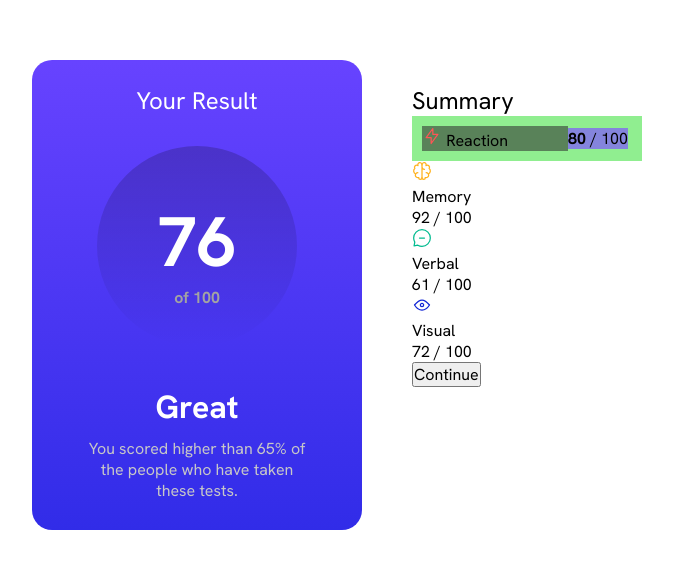
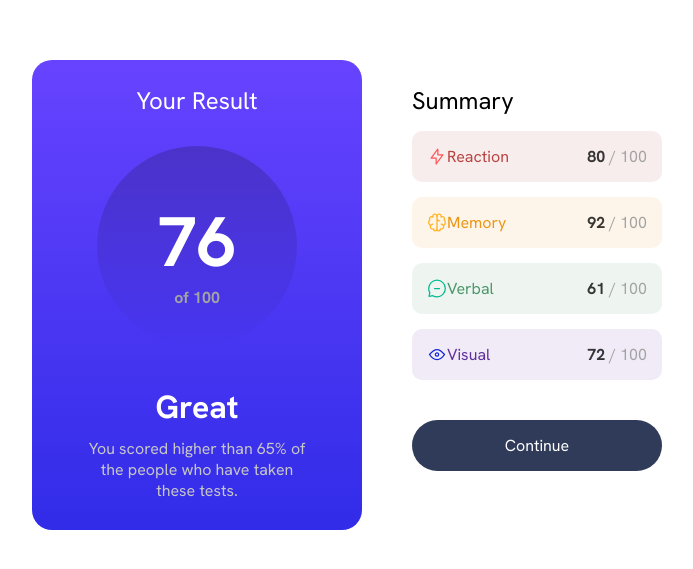
Before and after one commit to joaoglibras/desafios, a plain HTML site: page results-summary/index.html in a window 1280 px wide. Shown: the part 105-674 px from the top of the page, without its empty margins (278-971 px from the left). Drawn offline with Linux system fonts and the light colour scheme.

Commit message:
general improvement in summary-content

```diff
--- a/results-summary/index.html
+++ b/results-summary/index.html
@@ -29,45 +29,45 @@
 
       <h2 class="section-title">Summary</h2>
 
-      <div class="box01">
+      <div class="box01 box">
 
-        <div class="box01-title">
+        <div class="box01-title box-title">
           <img src="assets/images/icon-reaction.svg" alt="">
           <h3>Reaction</h3>
         </div>
-        <p class="box01-score">
+        <p class="box01-score box-score">
           <span>80</span> / 100
         </p>
 
       </div>
 
 
-      <div class="summary-item">
+      <div class="box02 box">
 
-        <div class="summary-flex">
+        <div class="box02-title box-title">
           <img src="assets/images/icon-memory.svg" alt="">
-          <h3 class="summary-item-title">Memory</h3>
+          <h3>Memory</h3>
         </div>
-        <p class="summary-score">
+        <p class="box02-score box-score">
           <span>92</span> / 100
         </p>
       </div>
-      <div class="summary-item">
-        <div class="summary-flex">
+      <div class="box03 box">
+        <div class="box03-title box-title">
           <img src="assets/images/icon-verbal.svg" alt="">
-          <h3 class="summary-item-title">Verbal</h3>
+          <h3>Verbal</h3>
         </div>
-        <p class="summary-score">
+        <p class="box03-score box-score">
           <span>61</span> / 100
         </p>
       </div>
-      <div class="summary-item">
+      <div class="box04 box">
 
-        <div class="summary-flex">
+        <div class="box04-title box-title">
           <img src="assets/images/icon-visual.svg" alt="">
-          <h3 class="summary-item-title">Visual</h3>
+          <h3>Visual</h3>
         </div>
-        <p class="summary-score">
+        <p class="box04-score box-score">
           <span>72</span> / 100
         </p>
       </div>
--- a/results-summary/style.css
+++ b/results-summary/style.css
@@ -11,6 +11,7 @@
     --background: linear-gradient(white, #e7e7e7);
     --grey: #a3a3a3;
     --lightgrey: #c7c7c7;
+    --button: #303B59;
 
     --default-font: HankenGrotesk;
 }
@@ -89,33 +90,71 @@ body {
     background-color: white;
 }
 
-.box01 {
-    background-color: lightgreen;
+.box {
+    padding: 15px;
+    width: 220px;
+    border-radius: 10px;
     display: flex;
-    padding: 10px;
+
+
+    margin: 15px 0;
+
     align-items: center;
+    justify-content: space-between;
 }
 
-.box01-title > h3 {
-    display: inline-block;
-    margin-right: 60px;
+.box-title {
+    display: flex;
 }
 
-.box01-score > span {
+.box-score {
+    justify-content: end;
+    color: var(--grey);
+}
+
+.box-score > span {
+    color: #000000c7;
     font-weight: bold;
 }
 
+/* box colors config */
+.box01 {
+    color: #b84341;
+    background-color: #b8434118;
+}
+
+.box02 {
+    color: #eb9617;
+    background-color: #eb961718;
+}
+
+.box03 {
+    color: #4c966b;
+    background-color: #4c966b18;
+}
+
+.box04 {
+    color: #60319c;
+    background-color: #60319c18;
+}
 
 
-/* PLACEHOLDER */
-.box01-score {
-    background-color: #8484dd;
+button {
+    display: block;
+    width: 250px;
+    margin: 40px auto;
+    padding: 15px 0;
+    border: none;
+    border-radius: 30px;
+
+    color: white;
+
+    background-color: var(--button);
 }
 
-.box01-title {
-    background-color: rgba(46, 46, 46, 0.555);
+button:hover {
+    background-image: var(--gradient-1);
 }
-/* PLACEHOLDER */
 
 
 @media(max-width: 700px) {
```
